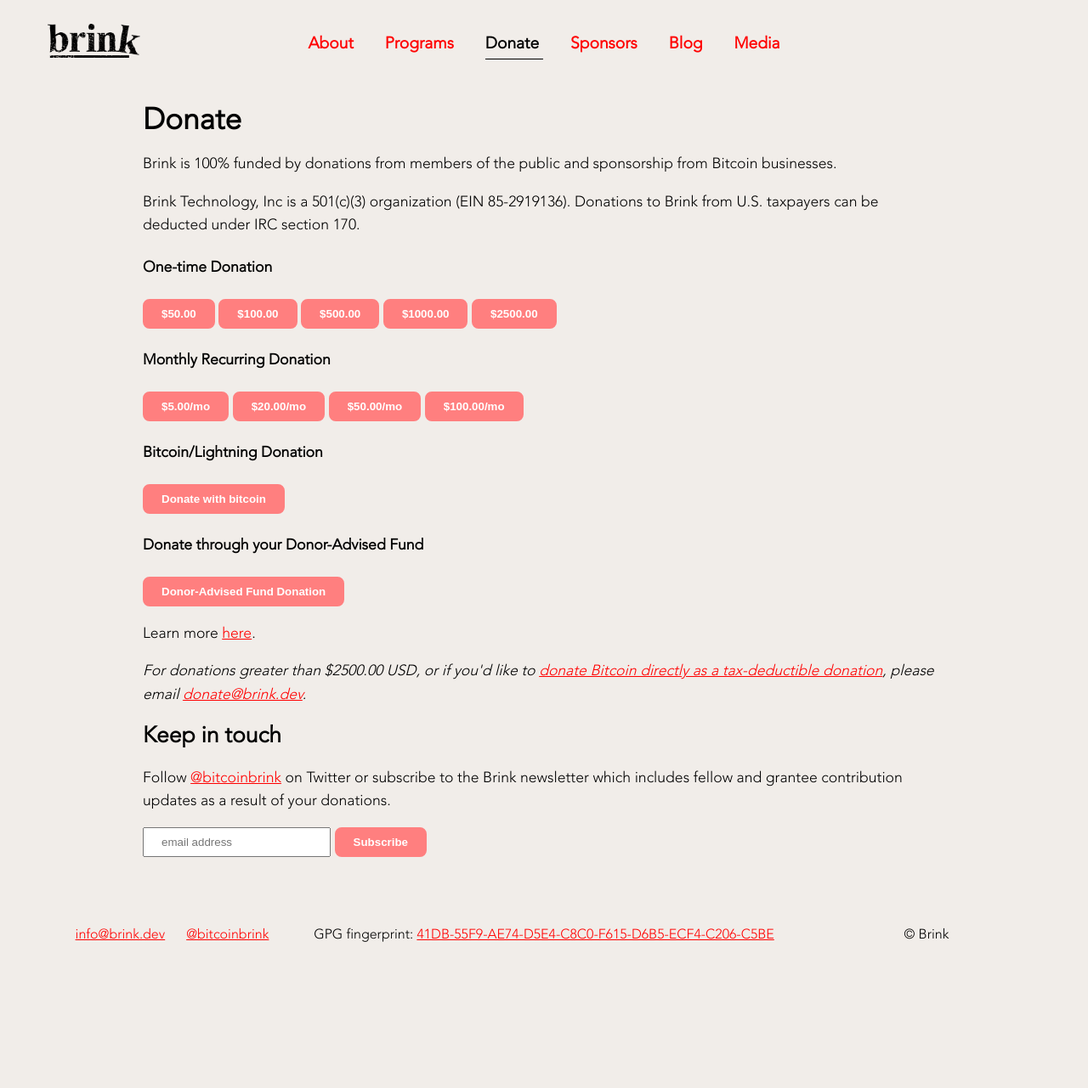
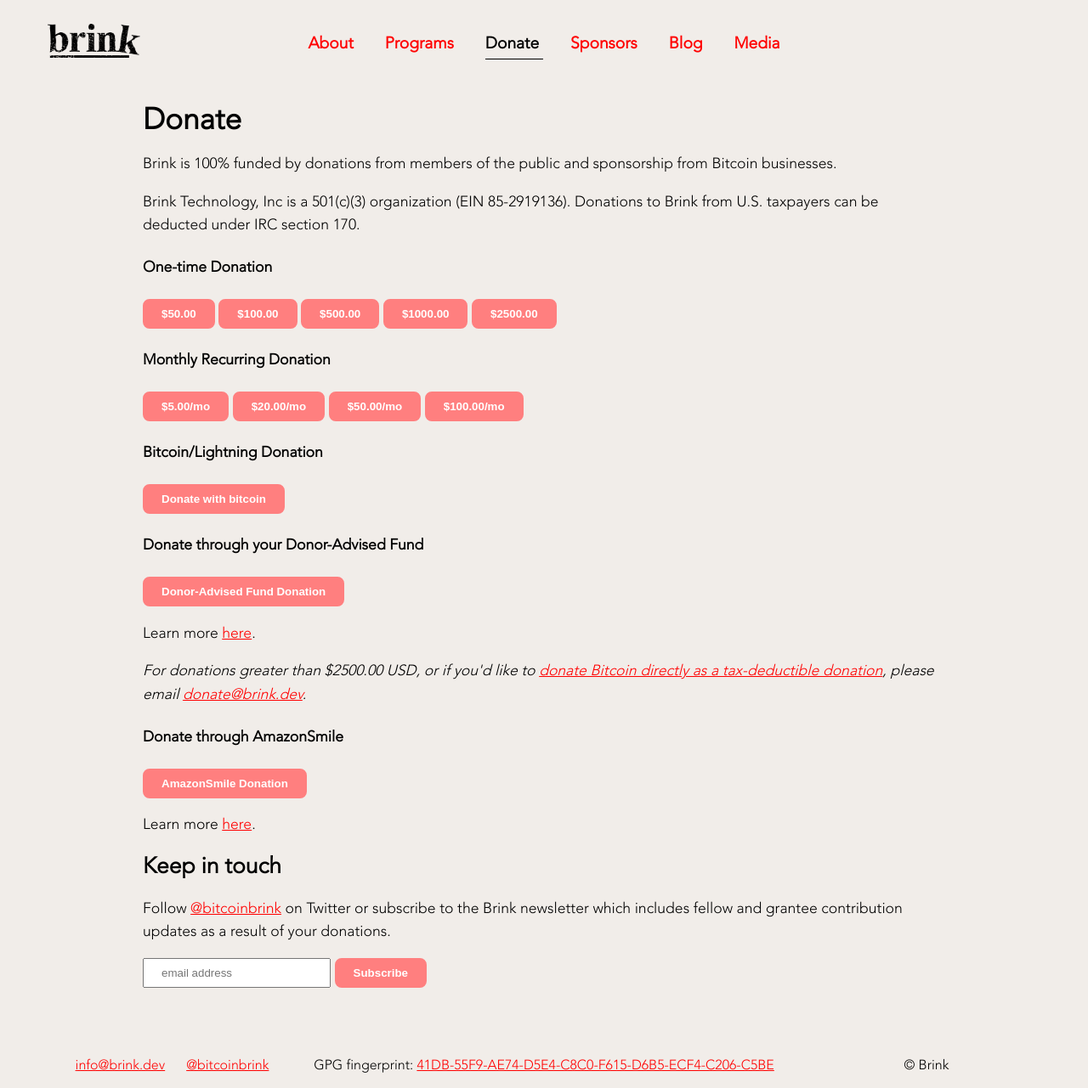
Before and after one commit to bitcoinbrink/website, a Jekyll site: the page built from donate.md, in a window 1280 px wide and 1281 px high. Shown: the whole window at 85% size. Built offline with Jekyll 4.4.1, drawn with Linux system fonts in a browser that asks for light colours.

Commit message:
added amazon smile
pending amazon smile blogpost

```diff
--- a/donate.md
+++ b/donate.md
@@ -41,6 +41,12 @@
 
 <p><em>For donations greater than $2500.00 USD, or if you'd like to <a href="https://brink.dev/blog/2021/03/26/donate-bitcoin/#donate-bitcoin-directly-to-brink">donate Bitcoin directly as a tax-deductible donation</a>, please email <a href="mailto:donate@brink.dev">donate@brink.dev</a>.</em></p>
 
+<h4>Donate through AmazonSmile</h4>
+
+<a href="https://smile.amazon.com/ch/85-2919136"><button>AmazonSmile Donation</button></a>
+
+Learn more <a href="https://brink.dev/blog/2021/04/27/donate-through-amazonsmile/">here</a>.
+
 <h2>Keep in touch</h2>
 <p>Follow <a href="https://twitter.com/bitcoinbrink">@bitcoinbrink</a> on Twitter or subscribe to the Brink newsletter which includes fellow and grantee contribution updates as a result of your donations.</p>
 {% include newsletter-signup.html %}
```
